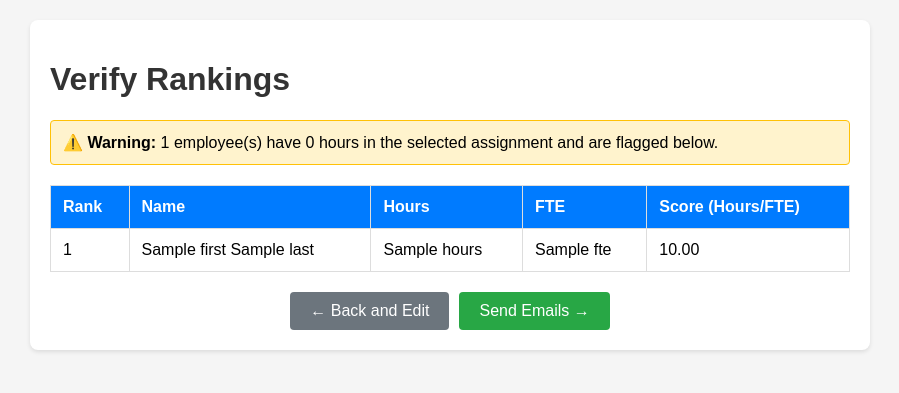
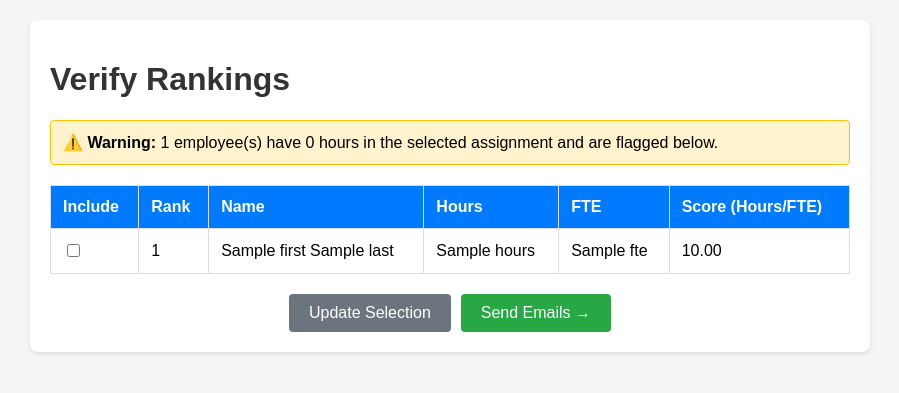
Before and after one commit to nlafevers/jeopardy-notifier, a Django app: template core/templates/core/verification.html in a window 1280 px wide. Shown: the top 393 px of the page, without its empty margins (190-1089 px from the left). Run offline with Django 5.2, Linux system fonts and the light colour scheme; the template is opened without the code that fills it: most values are stand-ins (such as "Sample title", 1, 10 or a date in 2020).

Commit message:
Added deselect and re-rank functionality

```diff
--- a/core/services/ranking.py
+++ b/core/services/ranking.py
@@ -18,6 +18,7 @@ def rank_employees(hours_df: pd.DataFrame, roster_df: pd.DataFrame, assignment:
 
     # Merge with roster_df. We use a right merge to keep all employees from the roster.
     merged_df = pd.merge(assignment_hours, roster_df, left_index=True, right_on='Qgenda Name', how='right')
+    merged_df = merged_df.rename(columns={'Qgenda Name': 'Qgenda'})
 
     # Fill NaN hours with 0 for employees in roster but not in the report
     merged_df['Hours'] = merged_df['Hours'].fillna(0)
--- a/core/templates/core/verification.html
+++ b/core/templates/core/verification.html
@@ -90,9 +90,12 @@
         </div>
         {% endif %}
 
+        <form method="post" action="{% url 'verification' %}">
+            {% csrf_token %}
             <table>
                 <thead>
                     <tr>
+                        <th>Include</th>
                         <th>Rank</th>
                         <th>Name</th>
                         <th>Hours</th>
@@ -103,6 +106,9 @@
                 <tbody>
                     {% for employee in ranked_employees %}
                     <tr {% if employee.Hours == 0 %}class="zero-hours"{% endif %}>
+                        <td>
+                            <input type="checkbox" name="selected" value="{{ employee.Qgenda }}" {% if employee.Qgenda in selected_names %}checked{% endif %}>
+                        </td>
                         <td>{{ employee.Rank }}</td>
                         <td>{{ employee.First }} {{ employee.Last }}</td>
                         <td>{{ employee.Hours }}</td>
@@ -114,14 +120,10 @@
             </table>
 
             <div class="buttons">
-            <form method="get" action="{% url 'upload' %}" style="margin: 0;">
-                <button type="submit" class="btn-back">← Back and Edit</button>
+                <button type="submit" name="action" value="update" class="btn-back">Update Selection</button>
+                <button type="submit" name="action" value="send" class="btn-send">Send Emails →</button>
+            </div>
         </form>
-            <form method="post" action="{% url 'send_emails' %}" style="margin: 0;">
-                {% csrf_token %}
-                <button type="submit" class="btn-send">Send Emails →</button>
-            </form>
-        </div>
     </div>
 </body>
 </html>
```
Lines whose indentation alone changed are shown as unchanged.
